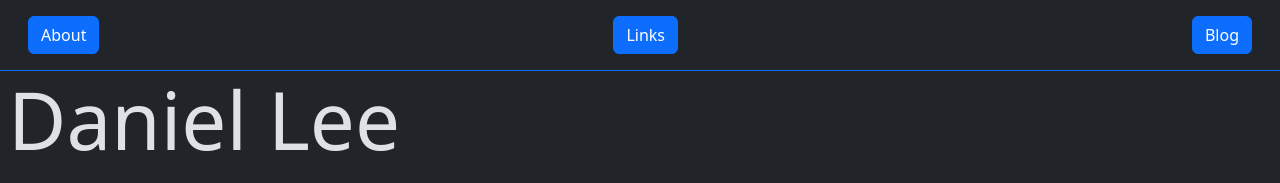
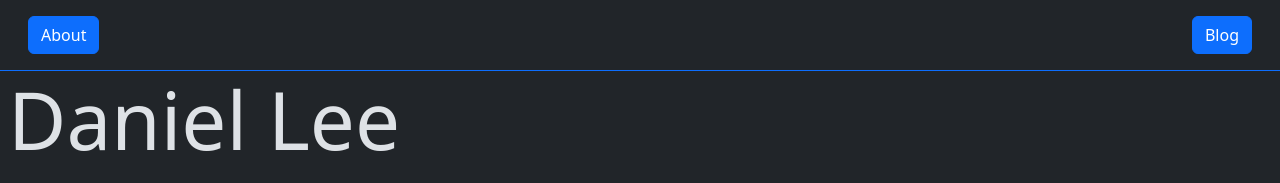
Before and after one commit to danielleedottech/danlee-org, a Jekyll site: the page built from index.html, in a window 1280 px wide. Shown: the top 183 px of the page. Built offline with Jekyll 4.4.1, drawn with Linux system fonts in a browser that asks for light colours; nearby versions of some CDN libraries; library files that are not in the unit come from our copies.

Commit message:
removing links from top nav bar

```diff
--- a/_data/navigation.yml
+++ b/_data/navigation.yml
@@ -1,6 +1,4 @@
 - name: About
   link: /
-- name: Links
-  link: /pages/links.html
 - name: Blog
   link: /pages/blog.html
```
